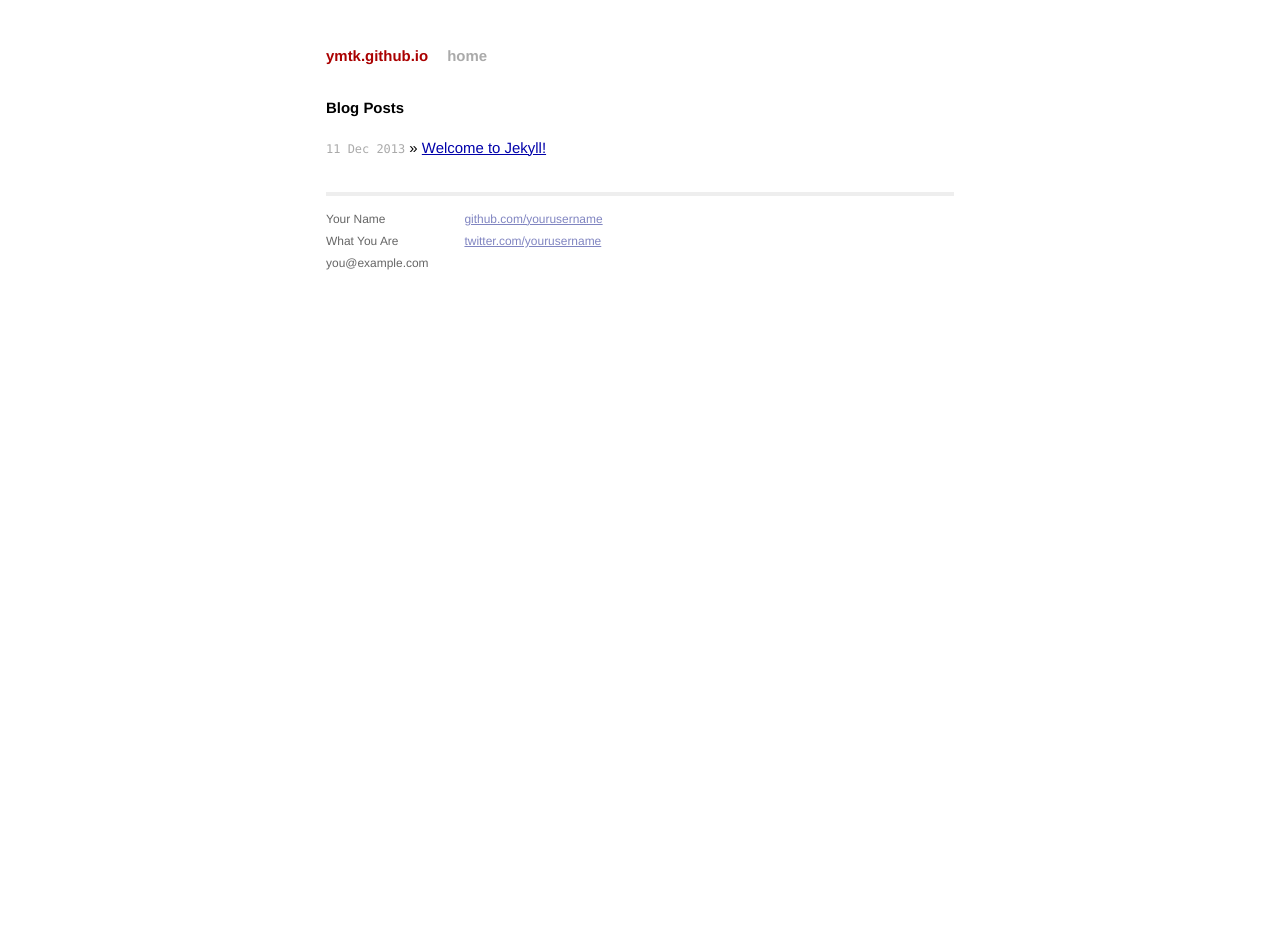
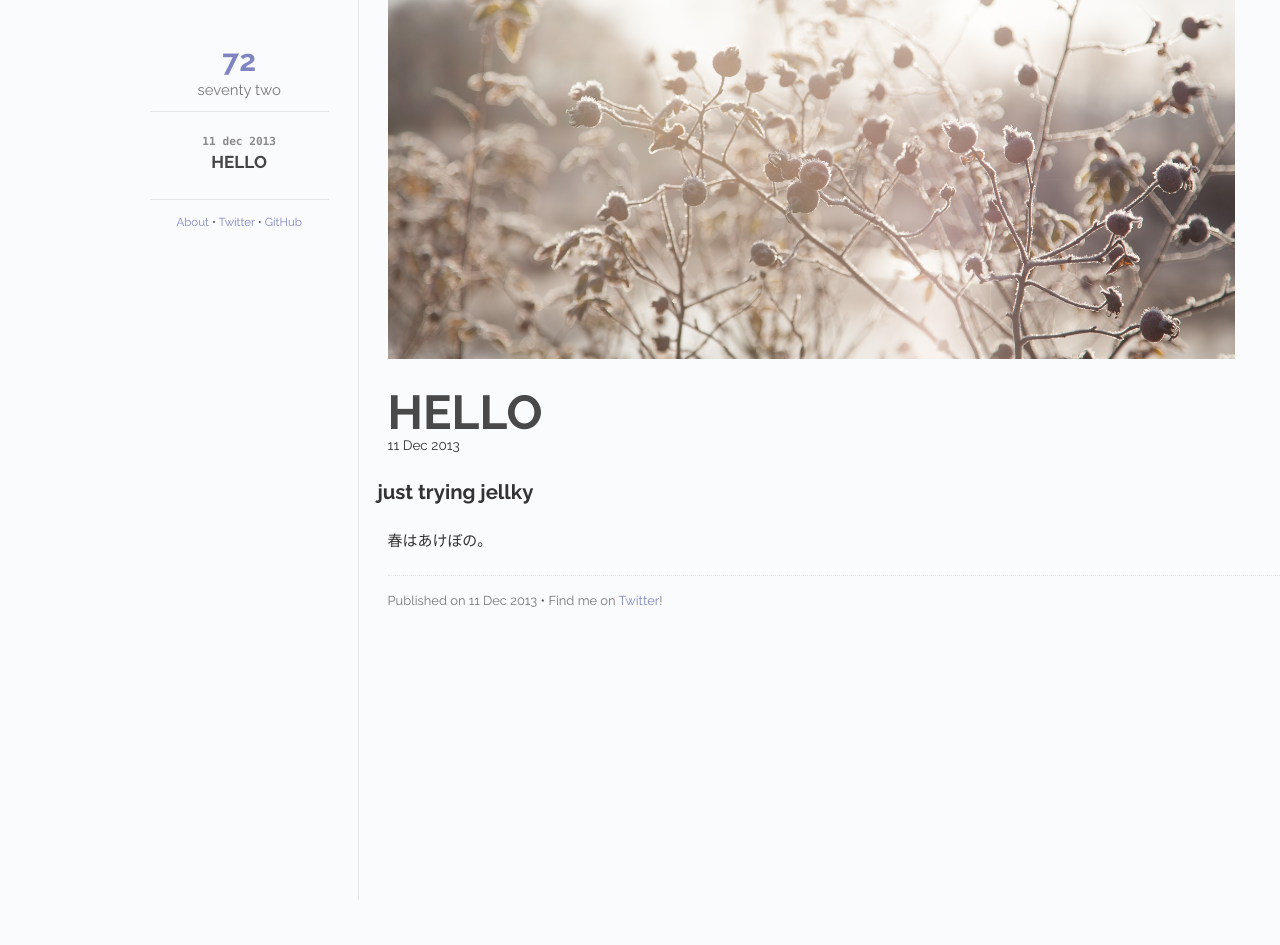
Before and after one commit to ymtk/ymtk.github.io, a Jekyll site: the page built from index.html, in a window 1280 px wide. Built offline with Jekyll 4.4.1, drawn with Linux system fonts in a browser that asks for light colours; Markdown is read by kramdown in place of the engine named in the settings; after the commit the page ends 900 px from its top, so only the background shows below that.

Commit message:
change theme

```diff
--- a/_config.yml
+++ b/_config.yml
@@ -1,3 +1,3 @@
-name: ymtk.github.io
+name: Seventy Two
 markdown: redcarpet
 pygments: true
--- /dev/null
+++ b/_includes/post.html
@@ -0,0 +1,24 @@
+<div class="content" id="home">
+  <div id="sidebar-button">
+    <img src="/images/sidebar-button.png">
+  </div>
+  <div id="post-info">
+    <div id="cover-photo-container">
+      <img id="cover-photo" src="/images/{{ page.cover }}">
+    </div>
+    <div id="info-container">
+      <h1 id="title">{{ page.title }}</h1>
+      <span id="date">{{ page.date | date_to_string }}</a>
+    </div>
+  </div>
+
+  <div class="post">
+    {{ content }}
+  </div>
+  <div class="colophon">
+    <p>
+      <span id="pub-date">Published on {{ page.date | date_to_string }}</span> <span class="separator">&bull;</span>
+      <span id="social">Find me on <a href="">Twitter</a>!</span>
+    </p>
+  </div>
+</div>
--- a/_layouts/default.html
+++ b/_layouts/default.html
@@ -3,7 +3,7 @@
   <head>
       <meta charset="utf-8">
       <meta http-equiv="X-UA-Compatible" content="IE=edge,chrome=1">
-        <title>{{ page.title }}</title>
+      <title>72 - {{ page.title }}</title>
       <meta name="viewport" content="width=device-width">
 
       <!-- syntax highlighting CSS -->
@@ -12,33 +12,44 @@
       <!-- Custom CSS -->
       <link rel="stylesheet" href="/css/main.css">
 
+      <!-- Responsive CSS -->
+      <link rel="stylesheet" href="/css/responsive.css">
+
+      <!-- Google Fonts -->
+      <link href='http://fonts.googleapis.com/css?family=Source+Sans+Pro:300,400,700' rel='stylesheet' type='text/css'>
+      <link href='http://fonts.googleapis.com/css?family=Raleway:300,400,700' rel='stylesheet' type='text/css'>
   </head>
   <body>
-
     <div class="site">
+      <div class="sidebar" id="sidebar">
         <div class="header">
-            <h1 class="title"><a href="/">{{ site.name }}</a></h1>
-            <a class="extra" href="/">home</a>
+          <h1 class="title"><a href="/">72</a></h1>
+          <span class="tagline">seventy two</span>
+        </div>
+        <div class="posts">
+          <ul class="posts-list">
+            {% for post in site.posts %}
+              <li class="post-link">
+                <a class="post-title" href="{{ post.url }}">
+                  <span class="post-date">{{ post.date | date_to_string }}</span>
+                  {{ post.title }}
+                </a>
+              </li>
+            {% endfor %}
+          </ul>
+        </div>
+        <div class="footer">
+          <span id="footer-links">
+            <a href="" class="footer-link">About</a> <span class="separator">&bull;</span>
+            <a href="https://twitter.com/ymtk" class="footer-link">Twitter</a> <span class="separator">&bull;</span>
+            <a href="https://github.com/ymtk" class="footer-link">GitHub</a>
+          </span>
+        </div>
       </div>
 
         {{ content }}
 
-          <div class="footer">
-            <div class="contact">
-              <p>
-                Your Name<br />
-                What You Are<br />
-                you@example.com
-              </p>
     </div>
-            <div class="contact">
-              <p>
-                <a href="https://github.com/yourusername">github.com/yourusername</a><br />
-                <a href="https://twitter.com/yourusername">twitter.com/yourusername</a><br />
-              </p>
-            </div>
-          </div>
-        </div>
-
+    <script src="/scripts/responsive.js" type="text/javascript"></script>
   </body>
 </html>
--- /dev/null
+++ b/_posts/2013-12-09-example-post.md
@@ -0,0 +1,12 @@
+---
+layout: post
+title: hello
+cover: cover.jpg
+date:   2013-12-11 12:00:00
+categories: posts
+---
+
+## just trying jellky
+
+
+春はあけぼの。
--- a/css/main.css
+++ b/css/main.css
@@ -4,49 +4,69 @@
 /*
 /*****************************************************************************/
 
-/* Global Reset */
 * {
   margin: 0;
   padding: 0;
 }
 
-html, body { height: 100%; }
+html, body {
+  height: 100%;
+  width: 100%;
+  -webkit-font-smoothing: antialiased;
+}
 
 body {
-  background-color: #FFF;
-  font: 13.34px Helvetica, Arial, sans-serif;
-  font-size: small;
-  text-align: center;
+  color: #333;
+  background-color: #fafbfc;
+  font-family: 'Raleway', Arial, sans-serif;
+  font-weight: 400;
+  font-size: 0.85em;
+  overflow: hidden;
 }
 
-h1, h2, h3, h4, h5, h6 {
-  font-size: 100%; }
+a {
+  color: #8085C1;
+  text-decoration: none;
+  border: none;
+}
 
-h1 { margin-bottom: 1em; }
-p { margin: 1em 0; }
+a img {
+  outline: none;
+}
 
-a         { color: #00a; }
-a:hover   { color: #000; }
-a:visited { color: #a0a; }
+a:hover {
+  color: #555;
+  border: none;
+}
+
+.separator {
+  color: #555;
+}
 
 /*****************************************************************************/
 /*
 /* Home
 /*
 /*****************************************************************************/
-.posts {
-  list-style-type: none;
-  margin-bottom: 2em;
+#logo {
+  max-width: 128px;
 }
 
-.posts li {
-  line-height: 1.75em;
+.posts a {
+  color: #444;
 }
 
-.posts span {
-  color: #aaa;
-  font-family: Monaco, "Courier New", monospace;
-  font-size: 80%;
+.posts a:hover {
+  color: #777;
+}
+
+.posts-list {
+  list-style-type: none;
+}
+
+.posts-list li {
+  text-align: center;
+  line-height: 1.75em;
 }
 
 /*****************************************************************************/
@@ -56,69 +76,40 @@
 /*****************************************************************************/
 
 .site {
-  font-size: 115%;
-  text-align: justify;
-  width: 42em;
-  margin: 3em auto 2em;
-  line-height: 1.5em;
-}
-
-.header a {
-  font-weight: bold;
-  text-decoration: none;
+  height: 100%;
+  width: 100%;
+  line-height: 1.25em;
 }
 
 .title {
   display: inline-block;
-  margin-bottom: 2em;
+  text-align: center;
 }
 
-.title a {
-  color: #a00;
+.tagline {
+  width: 100%;
+  color: #777;
+  text-align: center;
+  margin-top: 0.5em;
+  display: block;
+
 }
 
-.title a:hover {
-  color: #000;
-}
-
-.header a.extra {
-  color: #aaa;
-  margin-left: 1em;
-}
-
-.header a.extra:hover {
-  color: #000;
-}
-
-.meta {
-  color: #aaa;
+.posts {
+  border-top: 1px solid #e7e7e7;
+  margin-top: 1em;
+  padding-top: 1.5em;
+  padding-bottom: 1.25em;
 }
 
 .footer {
-  font-size: 80%;
-  color: #666;
-  border-top: 4px solid #eee;
-  margin-top: 2em;
+  font-size: 0.95em;
+  border-top: 1px solid #e7e7e7;
+  padding-top: 1.25em;
+  padding-bottom: 1.5em;
   overflow: hidden;
-}
-
-.footer .contact {
-  float: left;
-  margin-right: 3em;
-}
-
-.footer .contact a {
-  color: #8085C1;
-}
-
-.footer .rss {
-  margin-top: 1.1em;
-  margin-right: -.2em;
-  float: right;
-}
-
-.footer .rss img {
-  border: 0;
+  float: center;
+  text-align: center;
 }
 
 /*****************************************************************************/
@@ -127,6 +118,48 @@
 /*
 /*****************************************************************************/
 
+#date {
+  padding-top: 0.5em;
+  margin-bottom: 2em;
+}
+
+#cover-photo-container,
+#info-container {
+  display: block;
+}
+
+#info-container {
+  margin-top: 3em;
+}
+
+#title {
+  color: #494949;
+  margin-bottom: 0.35em;
+  font-size: 3.5em;
+  text-transform: uppercase;
+}
+
+.post {
+  line-height: 24px;
+  max-width: 725px;
+  clear: both;
+}
+
+.post h2 {
+  margin-top: 1.25em;
+  margin-left: -0.5em;
+  margin-bottom: 1.25em;
+}
+
+.post a,
+#about a {
+  border-bottom: 1px dashed #8085C1;
+}
+
+.post a:hover {
+  border: none;
+}
+
 /* standard */
 .post pre {
   border: 1px solid #ddd;
@@ -134,8 +167,16 @@
   padding: 0 .4em;
 }
 
+.post p {
+  font-family: 'Source Sans Pro', Arial, sans-serif;
+  font-size: 1.1em;
+  margin-bottom: 1.45em;
+  text-align: justify;
+}
+
 .post ul, .post ol {
-  margin-left: 1.35em;
+  margin-left: 2.35em;
+  margin-bottom: 1.25em;
 }
 
 .post code {
@@ -158,3 +199,87 @@
 .post pre.terminal code {
   background-color: #333;
 }
+
+/*****************************************************************************/
+/*
+/* Sidebar and Content
+/*
+/*****************************************************************************/
+
+.sidebar,
+.content {
+  vertical-align: top;
+  height: 100%;
+  -webkit-overflow-scrolling: touch;
+  overflow-y: auto;
+  overflow-x: hidden;
+}
+
+.sidebar {
+  float: left;
+  width: 14%;
+  padding-left: 11em;
+  padding-right: 2.125em;
+  border-right: 1px solid #e7e7e7;
+}
+
+.content {
+  padding-left: 2.125em;
+}
+
+.header {
+  text-align: center;
+  padding-top: 2.5em;
+  font-size: 1.1em;
+}
+
+.post-link {
+  margin-bottom: 0.75em;
+}
+
+.post-title {
+  font-weight: 600;
+  font-size: 1.4em;
+  text-transform: uppercase;
+}
+
+.post-date {
+  color: #8a8a8a;
+  font-family: Monaco, "Courier New", monospace;
+  font-weight: 600;
+  font-size: 0.65em;
+  display: block;
+  text-transform: lowercase;
+}
+
+#sidebar-button {
+  height: intrinsic;
+  cursor: pointer;
+  display: none;
+  padding: 15px 5px 0px 0px;
+  margin-bottom: 10px;
+  border-bottom: 1px solid #e7e7e7;
+}
+
+#sidebar-button:active,
+#sidebar-button:hover {
+  opacity: 0.7;
+}
+
+/*****************************************************************************/
+/*
+/* Colophon
+/*
+/*****************************************************************************/
+
+.colophon {
+  margin-top: 1.5em;
+  margin-bottom: 1.45em;
+  border-top: 1px dotted #e7e7e7;
+}
+
+.colophon p {
+  margin-top: 1.25em;
+  font-size: 0.95em;
+  color: #777;
+}
--- /dev/null
+++ b/css/responsive.css
@@ -0,0 +1,92 @@
+@media (max-width:1309px) {
+  #cover-photo {
+    max-width: 95%;
+  }
+
+  .header {
+    padding-top: 3.45em;
+  }
+
+  .posts {
+    font-size: 0.9em;
+  }
+
+  .footer {
+    font-size: 0.85em;
+  }
+}
+
+@media (max-width:1090px) {
+  #logo {
+    max-width: 100px;
+  }
+
+  #title {
+    font-size: 3em;
+  }
+
+  .header {
+    padding-top: 3.85em;
+  }
+
+  .posts {
+    font-size: 0.85em;
+  }
+
+  .sidebar {
+    padding-left: 4em;
+  }
+
+  .content {
+    padding-right: 3em;
+  }
+
+  .footer {
+    font-size: 0.85em;
+  }
+}
+
+/**
+ * iPhone width
+ **/
+@media (max-width:640px) {
+  #logo {
+    max-width: 75px;
+  }
+
+  #cover-photo-container {
+    text-align: center;
+  }
+
+  #title {
+    font-size: 2.5em;
+  }
+
+  .sidebar {
+    transition: 1s;
+    margin-left: -100%;
+    z-index: 3;
+    width: 35%;
+    padding-left: 1.75em;
+  }
+
+  .content {
+    z-index: 1;
+    padding-right: 2em;
+  }
+
+  #sidebar-button {
+    display: block;
+    z-index: 2;
+  }
+}
+
+/*****************************************************************************/
+/*
+/* Sidebar responsive animations
+/*
+/*****************************************************************************/
+
+.slideIn {
+  margin-left: 0%;
+}
--- a/index.html
+++ b/index.html
@@ -1,13 +1,8 @@
 ---
 layout: default
-title: Your New Jekyll Site
+title: Home
 ---
 
-<div id="home">
-  <h1>Blog Posts</h1>
-  <ul class="posts">
-    {% for post in site.posts %}
-      <li><span>{{ post.date | date_to_string }}</span> &raquo; <a href="{{ post.url }}">{{ post.title }}</a></li>
-    {% endfor %}
-  </ul>
-</div>
+{% assign page = site.posts.first %}
+{% assign content = page.content %}
+{% include post.html %}
--- /dev/null
+++ b/scripts/responsive.js
@@ -0,0 +1,14 @@
+window.onload = function() {
+  var sidebar = document.getElementById("sidebar");
+  var sidebarButton = document.getElementById("sidebar-button");
+
+  function openSidebar(e) {
+    if (sidebar.className.indexOf("slideIn") != -1) {
+      sidebar.className = sidebar.className.replace(" slideIn", "");
+    } else {
+     sidebar.className = sidebar.className + " slideIn";
+    }
+  }
+
+  sidebarButton.addEventListener("click", openSidebar, false);
+};
```
Also changed, not shown: _layouts/post.html (+1 -6 lines), _posts/2013-12-11-welcome-to-jekyll.markdown (deleted, +0 -24 lines), README.md (added), favicon.ico (added), images/cover.jpg (added), images/logo.png (added), images/sidebar-button.png (added), 2 other files. Lines whose indentation alone changed are shown as unchanged.
